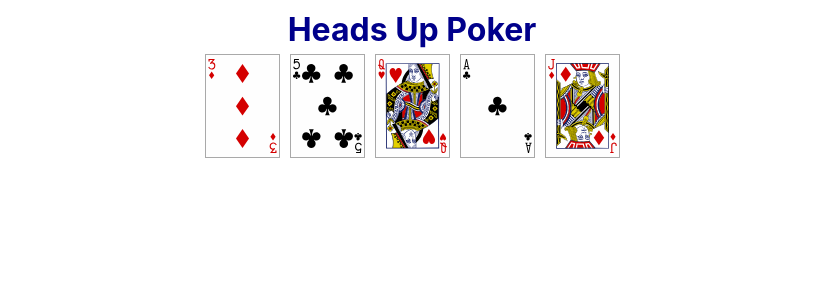
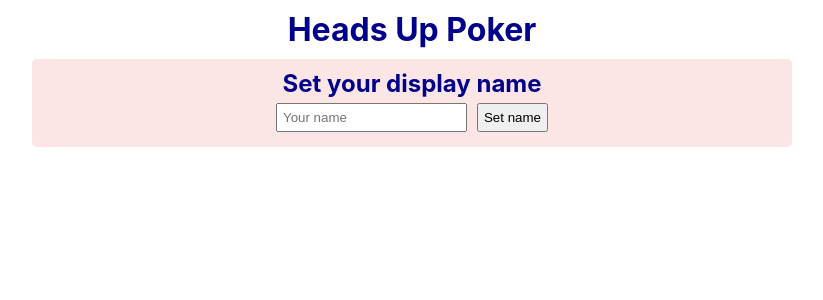
Before and after one commit to edwardhorsey/heads-up, a React (Create React App) app in the folder Frontend/: page / in a window 1280 px wide. Shown: the top 300 px of the page, without its empty margins (228-1051 px from the left). Built offline with nearby package versions, Linux system fonts and the light colour scheme; no server answers.

Commit message:
feat: community card component card slide

```diff
--- a/Frontend/src/App.tsx
+++ b/Frontend/src/App.tsx
@@ -4,13 +4,6 @@ import SetName from './Components/SetName';
 import Lobby from './Components/Lobby';
 import { ServerContext } from './Context/serverContext';
 import GameContainer from './Components/GameContainer';
-
-
-/////////////////////////////////////
-import PlayingCard from "./Components/PlayingCard";
-import CommunityCards from "./Components/CommunityCards";
-/////////////////////////////////////
-
 
 const App = () => {
   const [ displayName, setDisplayName ] = useState('');
@@ -28,25 +21,10 @@ const App = () => {
 
   const beginGame = () => readyToStart ? <GameContainer /> : <Lobby />;
 
-  /////////////////////////////////////
-
-  const readCards = (hand: string[][]) => hand.map((card, index) => <PlayingCard
-  key={index}
-  winner={false}
-  card={card}
-  />);
-
-
-
-
-
-  /////////////////////////////////////
-
   return (
       <div className={styles.App}>
         <h1>Heads Up Poker</h1>
-        {/* {showLobby()} */}
-        <CommunityCards cards={readCards([["3", "diamonds"],["5", "clubs"],["q", "hearts"],["a", "clubs"],["j", "diamonds"]])} />
+        {showLobby()}
       </div>
   );
 }
--- a/Frontend/src/Components/CommunityCards/CommunityCards.tsx
+++ b/Frontend/src/Components/CommunityCards/CommunityCards.tsx
@@ -1,4 +1,4 @@
-import React, { useState } from "react";
+import React from "react";
 import { useTransition, animated } from 'react-spring';
 import styles from "./CommunityCards.module.scss";
 
@@ -7,16 +7,13 @@ interface IProps {
   cards: JSX.Element[]
 }
 
-
-
-
 const CommunityCards: React.FC<IProps> = ({cards}) => {
 
   const transitions = useTransition(cards, [0,1,2,3,4], {
-  from: { transform: 'translate3d(-800px, 0, 0)' },
-  enter: { transform: 'translate3d(0,0px,0)' },
-  leave: { transform: 'translate3d(+800px, 0, 0)' },
-  trail: 250,
+    from: { transform: `translate3d(-70px, 0, 0)`, opacity: 0 },
+    enter: { transform: 'translate3d(0, 0, 0)', opacity: 1 },
+    leave: { transform: 'translate3d(0,0px,0)' },
+    trail: 100,
   })
   const output = transitions.map(({ item, props, key }) =>
   <animated.div key={key} style={props}>{item}</animated.div>
```
